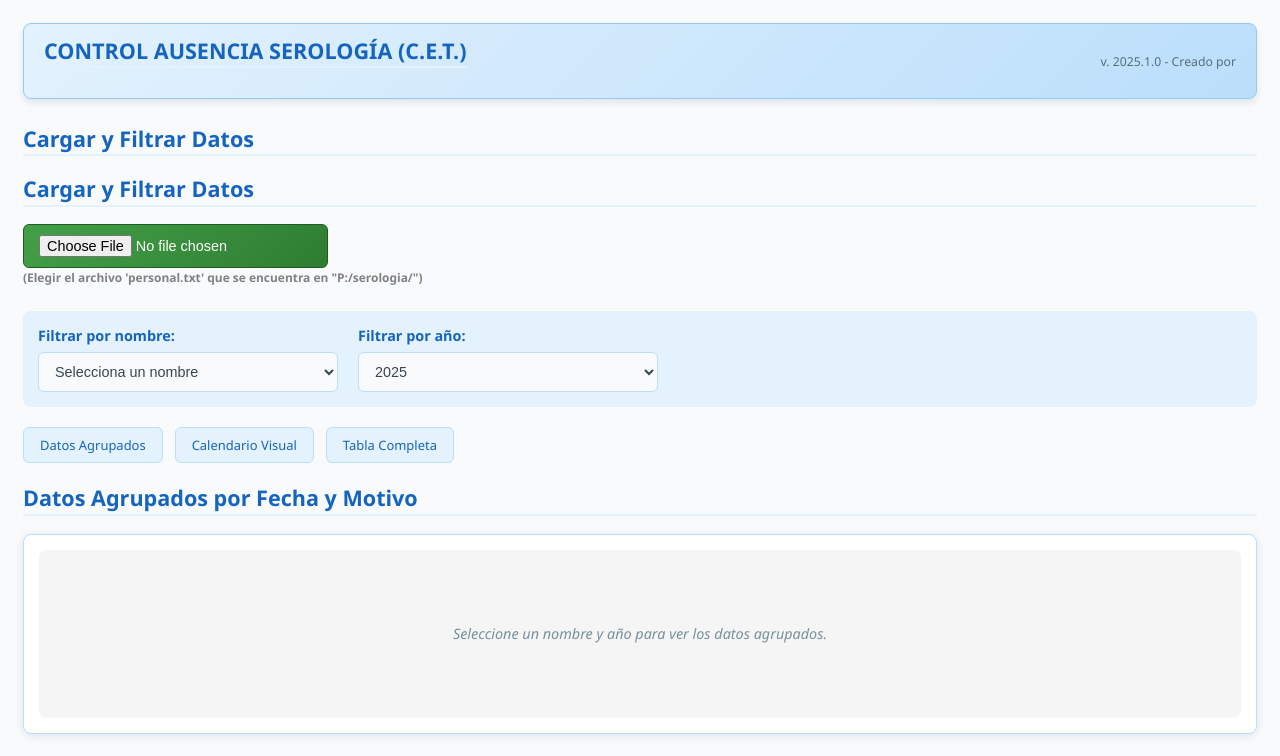
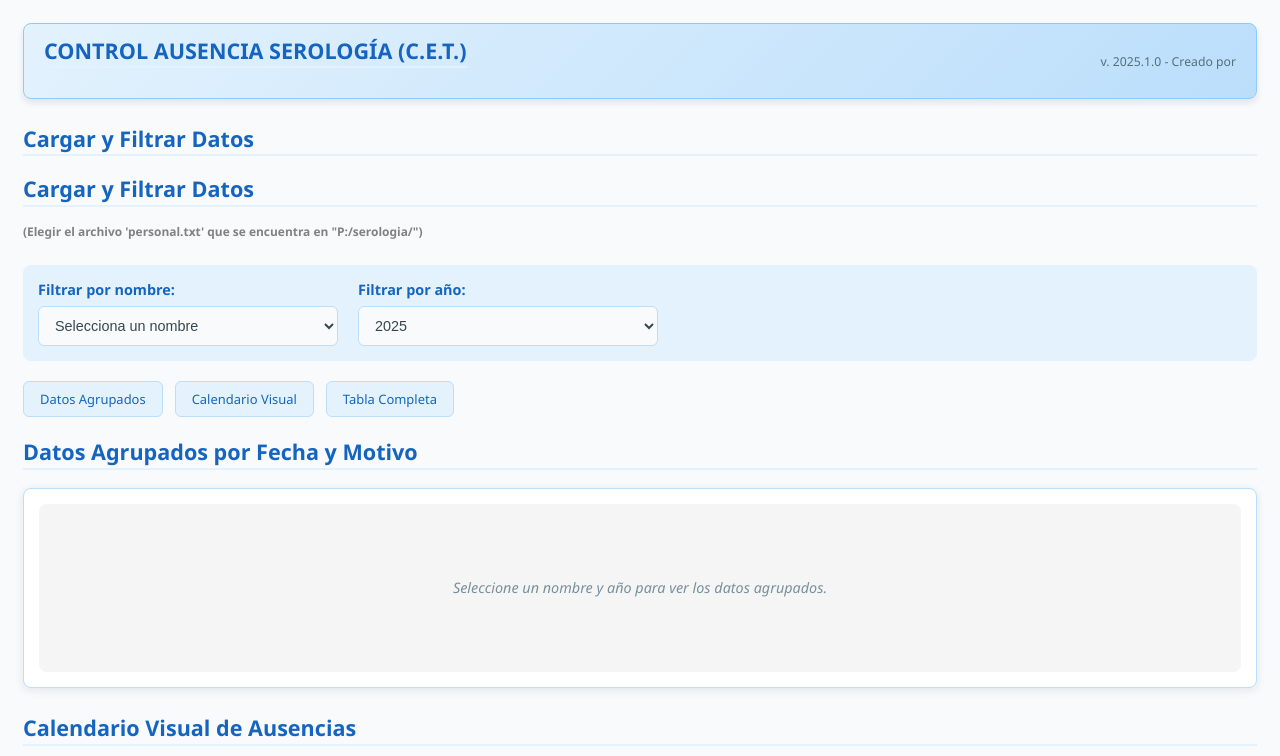
Before and after one commit to MyLittleOwl1/mylittleowl1.github.io, a plain HTML site: page index.html in a window 1280 px wide. Shown: the top 756 px of the page. Drawn offline with Linux system fonts and the light colour scheme.

Commit message:
Update index.html

```diff
--- a/index.html
+++ b/index.html
@@ -16,7 +16,7 @@
 
         <h2>Cargar y Filtrar Datos</h2>
             <h2>Cargar y Filtrar Datos</h2>
-            <input type="file" id="fileInput" accept=".txt, .csv">
+            <!--<input type="file" id="fileInput" accept=".txt, .csv">-->
             <h5>(Elegir el archivo 'personal.txt' que se encuentra en "P:/serologia/")</h5>
         <div class="filtros">
             <div class="filtro-item">
```
